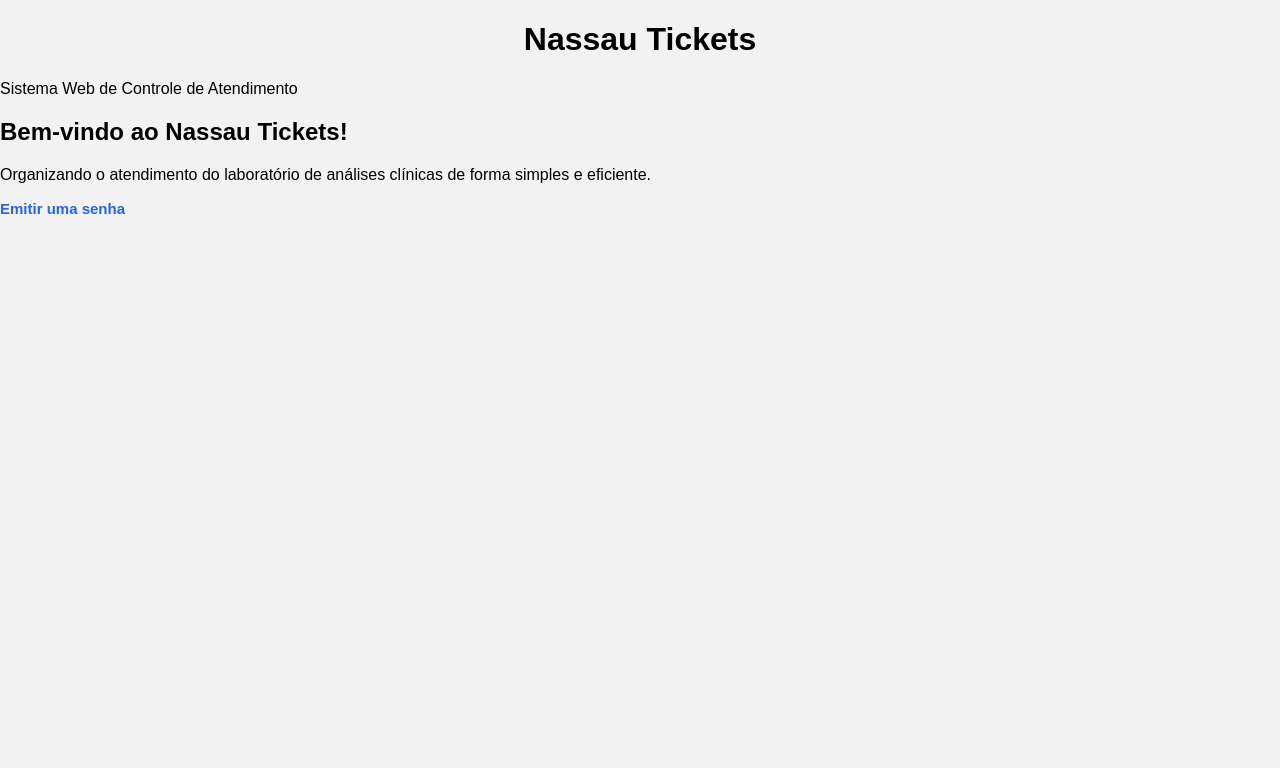
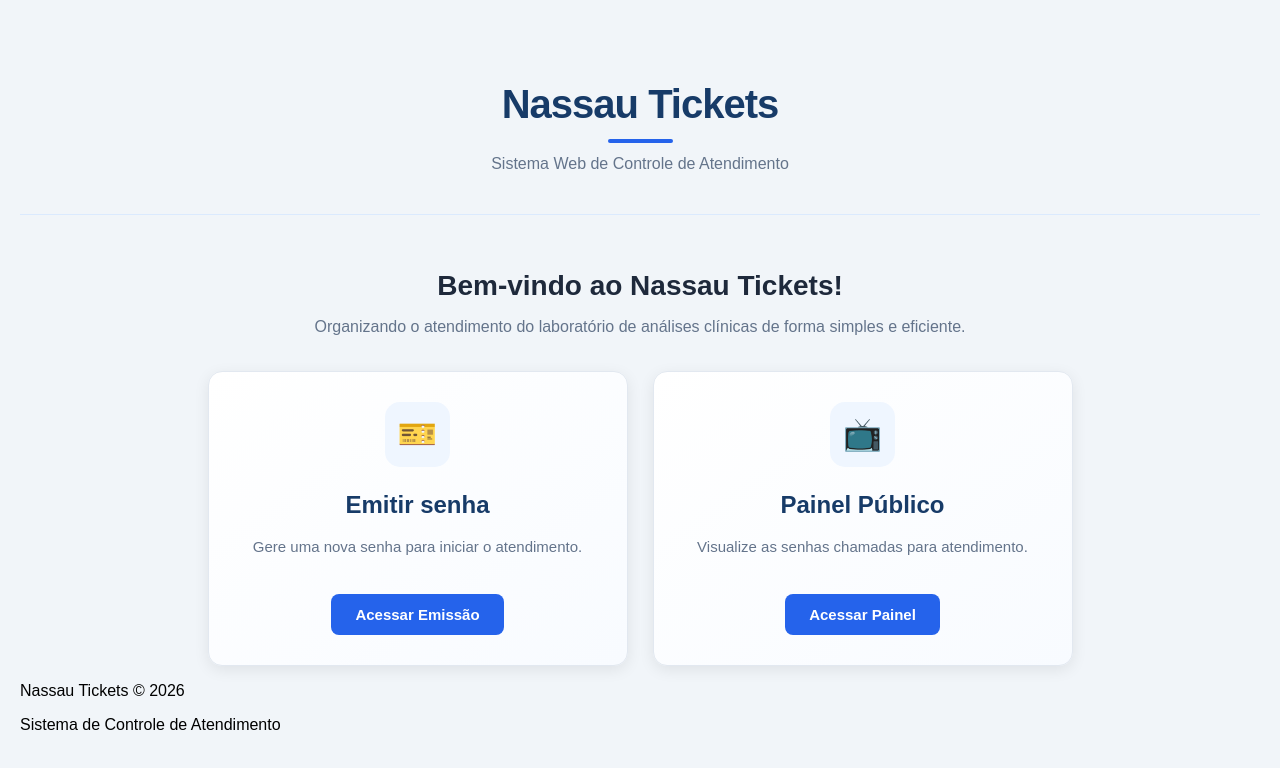
Before and after one commit to gjd-oliveira/nassauTickets, a React app in the folder nassauTickets/frontend/: page /inicio in a window 1280 px wide. Shown: the top 768 px of the page. Built offline with nearby package versions, Linux system fonts and the light colour scheme; the HTML template or start-up script is replaced by a standard one.

Commit message:
Criando novas telas e ajeitando também o visual

```diff
--- a/nassauTickets/frontend/src/App.jsx
+++ b/nassauTickets/frontend/src/App.jsx
@@ -2,6 +2,7 @@
 import {BrowserRouter, Routes, Route} from 'react-router-dom';
 import EmissaoSenha from './pages/EmissaoSenha.jsx';
 import PaginaInicial from './pages/PaginaInicial.jsx';
+import PainelPublico from './pages/PainelPublico.jsx';
 
 
 function App() {
@@ -10,6 +11,7 @@ function App() {
       <Routes>
         <Route path="/" element={<EmissaoSenha />} />
         <Route path="/inicio" element={<PaginaInicial />} />
+        <Route path="/painel" element={<PainelPublico />} />
       </Routes>
     </BrowserRouter>
   );
--- a/nassauTickets/frontend/src/pages/EmissaoSenha.jsx
+++ b/nassauTickets/frontend/src/pages/EmissaoSenha.jsx
@@ -1,4 +1,4 @@
-// Fazendo a primeira página conceitual
+// Fazendo a parte de emissão de senha.
 
 import {useState} from 'react';
 import Botao from '../components/Botao.jsx';
--- a/nassauTickets/frontend/src/pages/PaginaInicial.jsx
+++ b/nassauTickets/frontend/src/pages/PaginaInicial.jsx
@@ -1,6 +1,7 @@
 // Página inicial do sistema
 
 import {Link} from 'react-router-dom';
+import '../styles/PaginaInicial.css';
 
 function PaginaInicial() {
     return (
@@ -11,19 +12,64 @@ function PaginaInicial() {
             <p>Sistema Web de Controle de Atendimento</p>
             </header>
 
-            <section className="cartao-inicial">
+            <section className="conteudo-inicial">
+
+                <div className="mensagem-inicial">
                     <h2>Bem-vindo ao Nassau Tickets!</h2>
-
                     <p>
                         Organizando o atendimento do laboratório
                         de análises clínicas de forma simples e eficiente.
                     </p>
+                </div>
+
+                <div className="opcoes-iniciais">
 
 
+                    <div className="cartao-opcao">
+
+                        <div className="icone-opcao">
+                       🎫
+                        </div>
+
+                        <h3>Emitir senha</h3>
+
+                        <p>
+                        Gere uma nova senha para iniciar
+                        o atendimento.
+                        </p>
+
                         <Link to="/" className="link-navegacao">
-                Emitir uma senha
+                            Acessar Emissão
                         </Link>
+                    </div>
+
+
+                      <div className="cartao-opcao">
+
+                        <div className="icone-opcao">
+                         📺
+                        </div>
+
+                        <h3>Painel Público</h3>
+
+                        <p>
+                            Visualize as senhas chamadas
+                            para atendimento.
+                        </p>
+
+                        <Link to= "/painel" className="link-navegacao">
+                            Acessar Painel
+                        </Link>
+                    </div>
+
+
+                </div>
             </section>
+
+            <footer classname="rodapé-inicial">
+                <p>Nassau Tickets © 2026</p>
+                <span>Sistema de Controle de Atendimento</span>
+            </footer>
 
         </main>
     );
--- /dev/null
+++ b/nassauTickets/frontend/src/pages/PainelPublico.jsx
@@ -0,0 +1,45 @@
+// Página do Painel Público de atendimento
+
+import '../styles/PainelPublico.css';
+
+function PainelPublico () {
+    return(
+        <main className="pagina-painel">
+
+          <header className="cabecalho-painel">
+            <h1>Nassau Tickets</h1>
+
+            <p>Painel Público de Atendimento </p>
+          </header>
+
+          <section className="conteudo-painel">
+
+            <div className="senha-atual">
+                <h2>Senha em Atendimento</h2>
+
+                <span className="status-atendimento">
+                    Aguardando Chamada
+                </span>
+
+                <p className="numero-senha">
+                    Aguardando...
+                </p>
+
+                <span className="guiche-atendimento">
+                    Guichê: --
+                </span>
+            </div>
+
+            <div className="historico-senhas">
+                <h2>Últimas chamadas</h2>
+
+                <p>Nenhuma senha chamada ainda.</p>
+            </div>
+
+          </section>
+
+        </main>
+    )
+}
+
+export default PainelPublico;
--- /dev/null
+++ b/nassauTickets/frontend/src/styles/PaginaInicial.css
@@ -0,0 +1,207 @@
+/* Estrutura Principal da Página Inicial */
+
+.pagina-inicial {
+    min-height: 100vh;
+    padding: 40px 20px;
+    background-color: #f1f5f9;
+}
+
+/*Cabeçlho da página incial */
+
+.cabecalho-inicial {
+    text-align: center;
+    margin-bottom: 55px;
+    padding: 15px 10px;
+    border-bottom: 1px solid #dbeafe;
+    padding-bottom: 25px;
+}
+
+.cabecalho-inicial h1 {
+    color: #173b68;
+    font-size: 40px;
+    font-weight: 800;
+    letter-spacing: -1px;
+    margin-bottom: 12px;
+}
+
+.cabecalho-inicial h1::after {
+    content: "";
+    display: block;
+    width: 65px;
+    height: 4px;
+    background-color: #2563eb;
+    border-radius: 10px;
+    margin: 12px auto 0;
+}
+
+.cabecalho-inicial p {
+    color: #64748b;
+    font-size: 16px;
+    margin-top: 12px;
+}
+
+/* Conteúdo Principal */
+
+.conteudo-inicial {
+    max-width: 1000px;
+    margin: 0 auto;
+}
+
+.mensagem-inicial {
+    text-align: center;
+    margin-bottom: 35px;
+}
+
+.mensagem-inicial h2 {
+    color: #1E293B;
+    font-size: 28px;
+    margin-bottom: 12px;
+}
+
+.mensagem-inicial p {
+    color: #64748b;
+    font-size: 16px;
+}
+
+/* Cartões de opções */
+
+.opcoes-iniciais {
+    display: flex;
+    gap: 25px;
+    justify-content: center;
+    flex-wrap: wrap;
+}
+
+.cartao-opcao {
+    background: linear-gradient(145deg, #ffffff, #f8fbff);
+    padding: 30px;
+    border-radius: 14px;
+    width: 100%;
+    max-width: 420px;
+    box-shadow: 0 4px 15px rgba(0, 0, 0, 0.08);
+    text-align: center;
+    transition: transform 0.3s ease, box-shadow 0.3s ease;
+    border: 1px solid #e2e8f0;
+}
+
+.cartao-opcao:hover {
+    transform: translateY(-8px);
+    box-shadow: 0 10px 25px rgba(0, 0, 0, 0.12);
+}
+
+.cartao-opcao h3 {
+    color: #173b68;
+    font-size: 24px;
+    font-weight: 700;
+    margin-bottom: 15px;
+}
+
+.cartao-opcao p {
+    color: #64748b;
+    font-size: 15px;
+    margin-bottom: 25px;
+    line-height: 1.7;
+}
+
+/* Botões de navegação */
+
+.pagina-inicial .link-navegacao {
+    display: inline-block;
+    background-color: #2563eb;
+    color: #ffffff;
+    text-decoration: none;
+    padding: 12px 24px;
+    border-radius: 8px;
+    font-weight: bold;
+    transition: background-color 0.3s;
+}
+
+.pagina-inicial .link-navegacao:hover {
+    background-color: #1d4ed8;
+}
+
+/* Responsividade para dispositivos móveis */
+
+@media (max-width: 600px) {
+
+    .pagina-inicial {
+        padding: 25px 15px;
+    }
+
+    .cabecalho-inicial h1 {
+        font-size: 29px;
+    }
+
+    .mensagem-inicial h2 {
+        font-size: 23px;
+    }
+
+    .opcoes-iniciais {
+        flex-direction: column;
+        align-items: center;
+    }
+
+    .cartao-opcao {
+        padding: 28px 20px;
+        max-width: 100%;
+    }
+
+    .rodape-inicial {
+    margin-top: 45px;
+    padding: 20px 10px;
+}
+
+}
+
+
+/* Ícones dos cartões */
+
+.icone-opcao {
+    width: 65px;
+    height: 65px;
+    background-color: #eff6ff;
+    border-radius: 15px;
+    display: flex;
+    justify-content: center;
+    align-items: center;
+    font-size: 32px;
+    margin: 0 auto 20px;
+}
+
+.icone-opcao {
+    transition: transform 0.3s ease;
+}
+
+.cartao-opcao:hover .icone-opcao {
+    transform: scale(1.12);
+}
+
+.pagina-inicial .link-navegacao {
+    transition: transform 0.2s ease, background-color 0.2s ease;
+}
+
+.pagina-inicial .link-navegacao:hover {
+    transform: scale(1.05);
+}
+
+.pagina-inicial .link-navegacao:focus-visible {
+    outline: 3px solid #93c5fd;
+    outline-offset: 4px;
+}
+
+.rodape-inicial {
+    text-align: center;
+    margin-top: 70px;
+    padding: 25px 15px;
+    border-top: 1px solid #dbeafe;
+}
+
+.rodape-inicial p {
+    font-size: 14px;
+    font-weight: 600;
+    margin-bottom: 8px;
+}
+
+.rodape-inicial span {
+    font-size: 13px;
+}
--- /dev/null
+++ b/nassauTickets/frontend/src/styles/PainelPublico.css
@@ -0,0 +1,154 @@
+/* Estilo do Painel Público do Nassau Tickets */
+
+.pagina-painel {
+    min-height: 100vh;
+    padding: 35px 25px;
+    background-color: #f1f5f9;
+}
+
+.cabecalho-painel {
+    text-align: center;
+    padding: 20PX;
+    margin-bottom: 45px;
+    border-bottom: 1px solid #dbeafe;
+}
+
+.cabecalho-painel h1{
+    color: #173b68;
+    font-size: 36px;
+    font-weight: 800;
+    margin-bottom: 10px;
+}
+
+.cabecalho-painel p {
+    color: #64748b;
+    font-size: 16px;
+}
+
+.senha-atual {
+    background-color: #ffffff;
+    max-width: 650px;
+    margin: 0 auto 35px;
+    padding: 40px 25px;
+    border-radius: 16px;
+    border: 1px solid #e2e8f0;
+    box-shadow: 0 4px 15px rgba(0, 0, 0, 0.08);
+    text-align: center;
+    width: 100%;
+    transition: transform 0.3s ease, box-shadow 0.3s ease;
+}
+
+.senha-atual:hover {
+    transform: translateY(-4px);
+    box-shadow: 0 10px 25px rgba(0, 0, 0, 0.12);
+}
+
+.senha-atual h2 {
+    color: #173b68;
+    font-size: 24px;
+    margin-bottom: 25px;
+}
+
+.numero-senha {
+    color: #2563eb;
+    font-size: 32px;
+    font-weight: 800;
+    background-color: #eff6ff;
+    border: 2px solid #bfdbfe;
+    border-radius: 14px;
+    padding: 20px;
+    max-width: 300px;
+    margin: 0 auto 20px;
+}
+
+
+.senha-atual span {
+    color: #64748b;
+    font-size: 17px;
+    font-weight: 600;
+}
+
+.historico-senhas {
+    background-color: #ffffff;
+    max-width: 650px;
+    margin: 0 auto;
+    padding: 30px 25px;
+    border-radius: 16px;
+    border: 1px solid #e2e8f0;
+    box-shadow: 0 4px 15px rgba(0, 0, 0, 0.06);
+    text-align: center;
+    width: 100%;
+    transition: transform 0.3s ease, box-shadow 0.3s ease;
+}
+
+.historico-senhas:hover {
+    transform: translateY(-4px);
+    box-shadow: 0 10px 25px rgba(0, 0, 0, 0.10);
+}
+
+.historico-senhas h2 {
+    color: #173b68;
+    font-size: 22px;
+    margin-bottom: 20px;
+}
+
+.historico-senhas p {
+    color: #64748b;
+    font-size: 15px;
+    line-height: 1.6;
+    padding: 10px;
+}
+
+.conteudo-painel {
+    display:flex;
+    flex-direction: column;
+    align-items: center;
+    gap: 25px;
+    width: 100%;
+}
+
+@media (max-width: 600px) {
+
+    .pagina-painel {
+        padding: 25px 15px;
+    }
+
+    .cabecalho-painel h1 {
+        font-size: 29px;
+    }
+
+    .senha-atual {
+        padding: 30px 15px;
+    }
+
+    .historico-senhas {
+        padding: 25px 15px;
+    }
+
+    .numero-senha {
+        font-size: 28px;
+    }
+
+}
+
+.status-atendimento {
+    display: inline-block;
+    background-color: #fef3c7;
+    color: #92400e;
+    padding: 8px 16px;
+    border-radius: 20px;
+    font-size: 13px;
+    font-weight: 700;
+    margin-bottom: 20px;
+}
+
+.guiche-atendimento {
+    display: inline-block;
+    background-color: #f1f5f9;
+    color: #334155;
+    padding: 10px 18px;
+    border-radius: 10px;
+    font-size: 15px;
+    font-weight: 700;
+    border: 1px solid #e2e8f0;
+}
```
Lines whose indentation alone changed are shown as unchanged.
